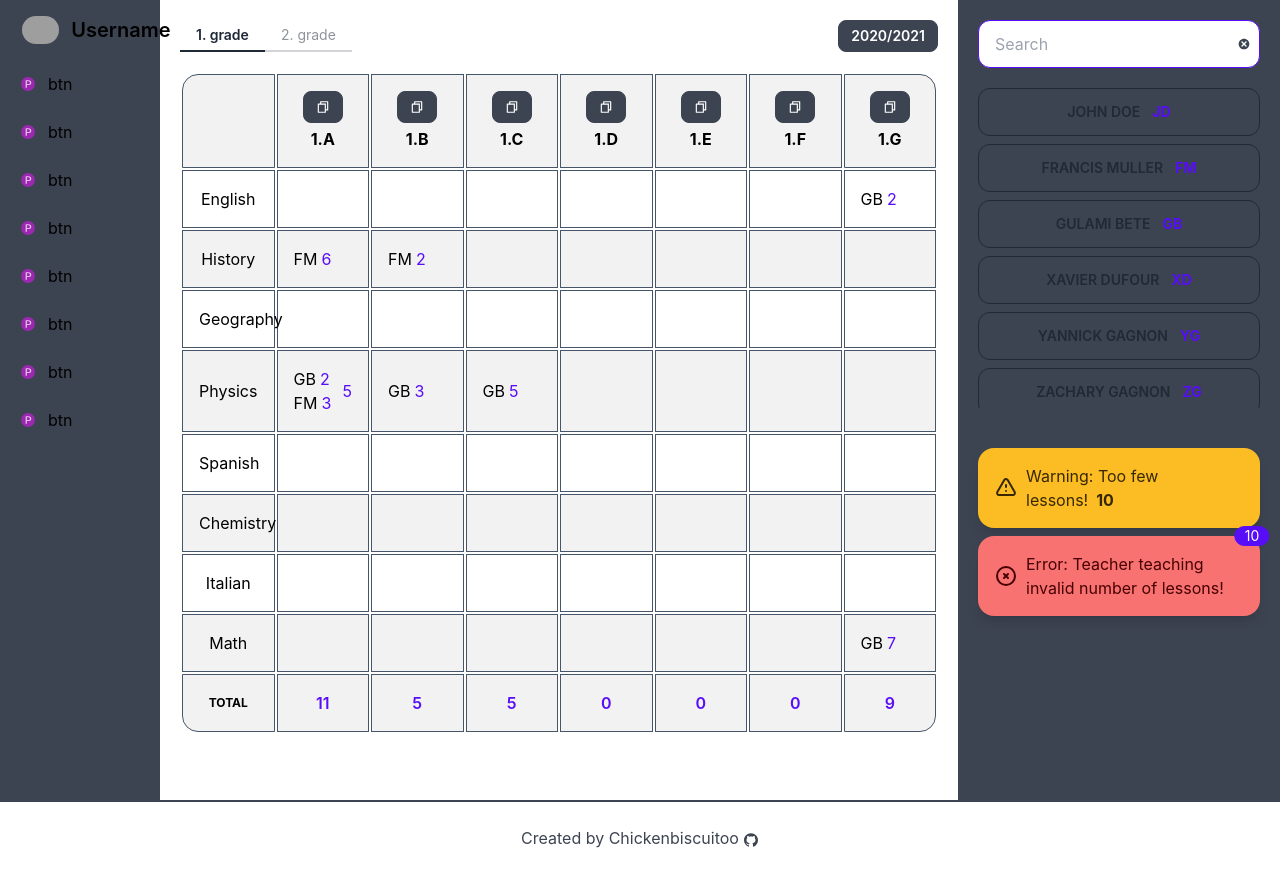
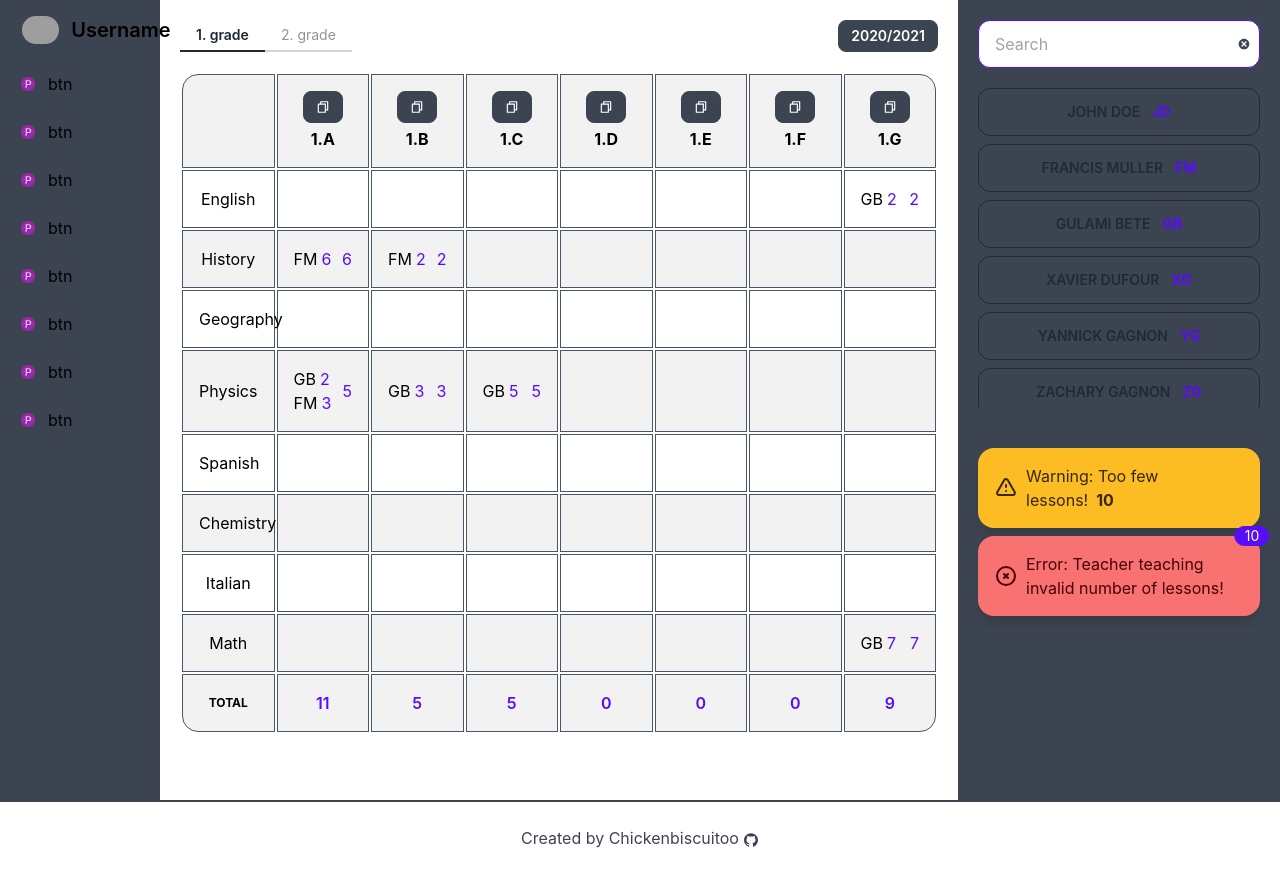
Before and after one commit to Chickenbiscuitoo/timetable-manager, a Next.js app: page / in a window 1280 px wide. Built offline with nearby package versions, Linux system fonts and the light colour scheme; grey boxes are pictures that could not be loaded.

Commit message:
updated styles

```diff
--- a/components/BindingsCell.tsx
+++ b/components/BindingsCell.tsx
@@ -91,7 +91,7 @@ const BindingsCell: NextPage<Props> = ({
 		teachers?.forEach((teacher) => {
 			total += teacher.lessons
 		})
-		return teachers?.length > 1 ? total : ''
+		return total > 0 ? total : ''
 	}
 
 	return (
```
